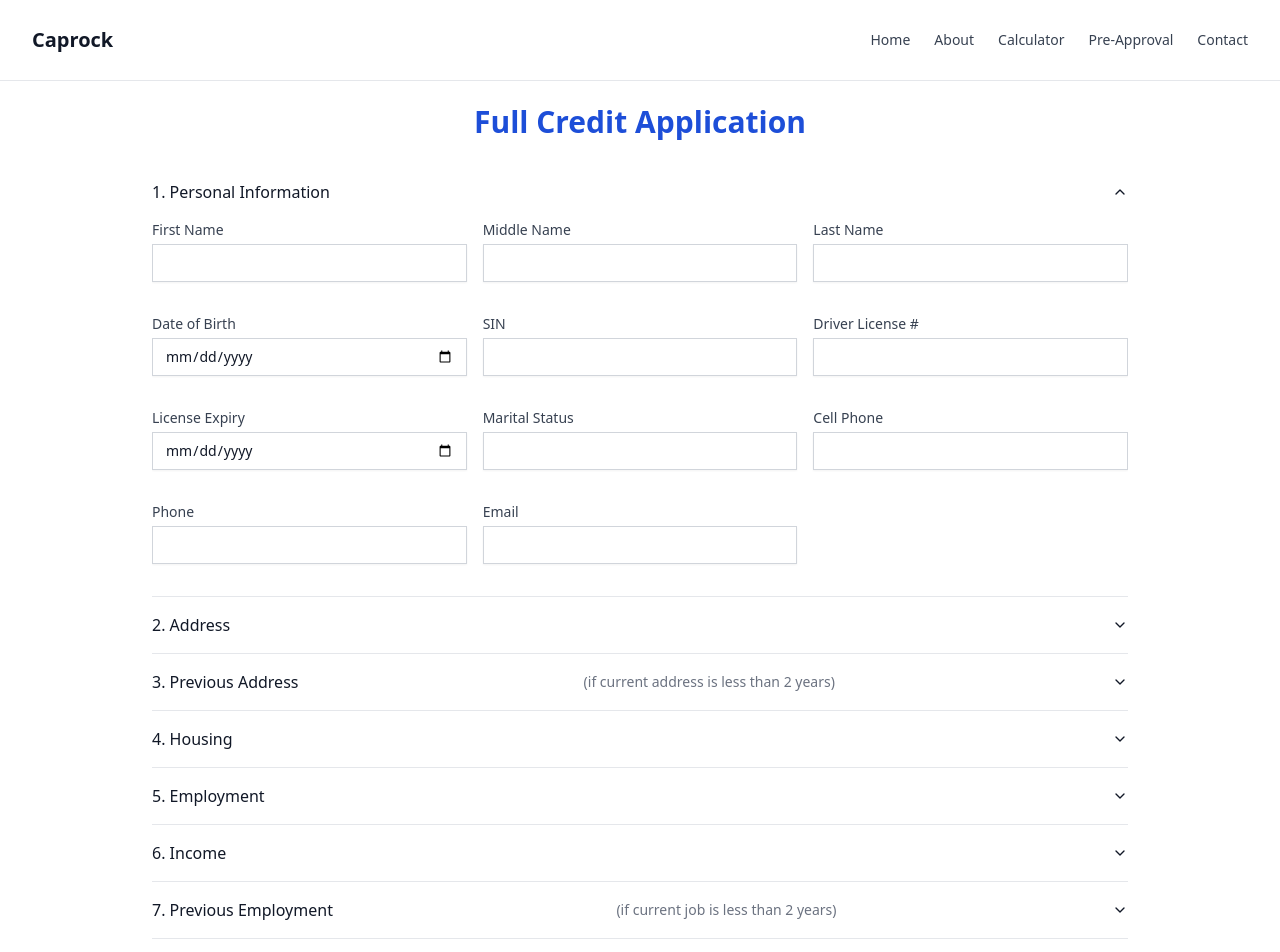
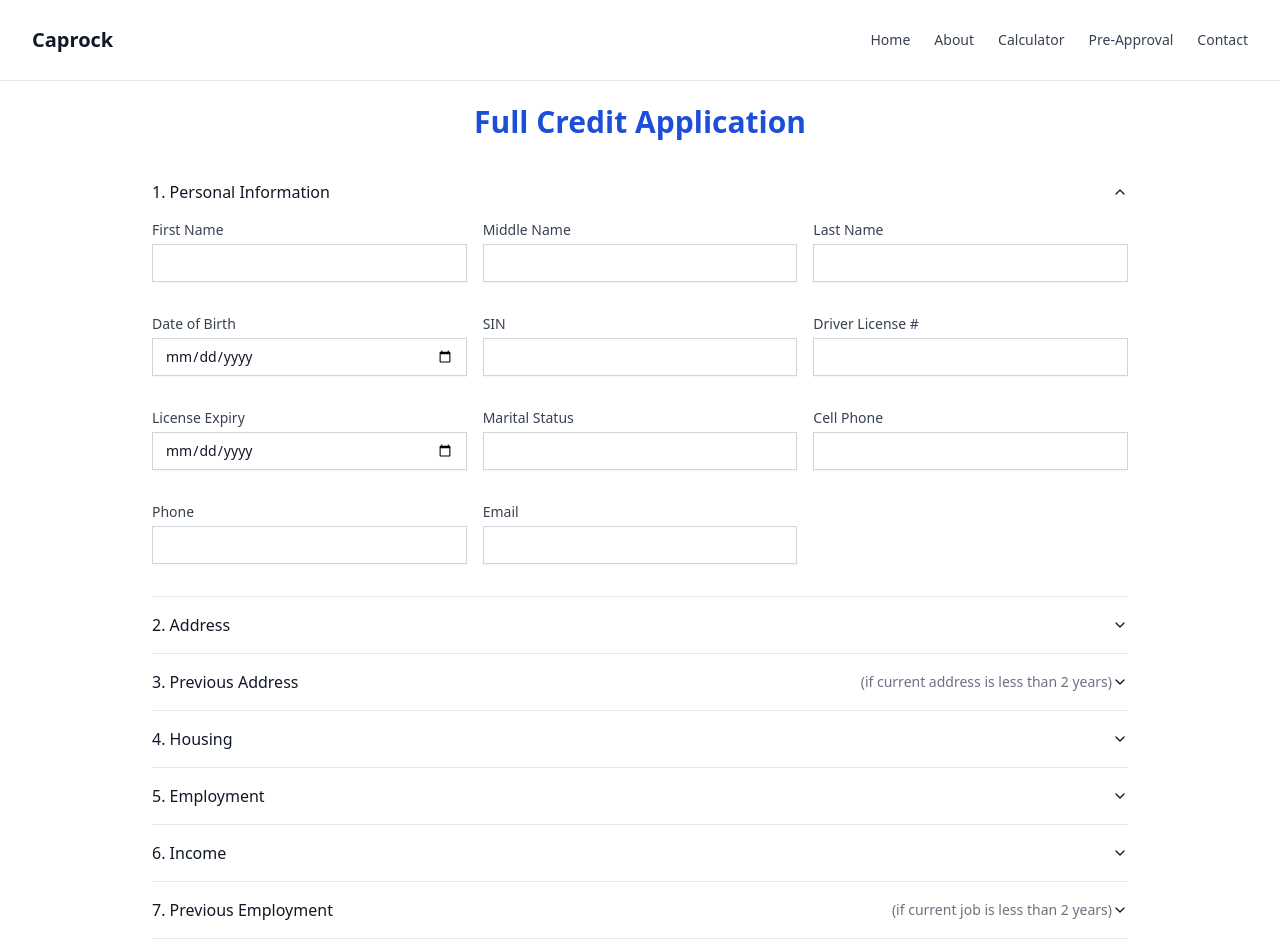
Before and after one commit to rbhullar2000/caprock-site, a Next.js app: page /full-application in a window 1280 px wide. Shown: the top 952 px of the page. Built offline with nearby package versions, Linux system fonts and the light colour scheme.

Commit message:
Update FullApplicationPage.tsx

```diff
--- a/app/full-application/FullApplicationPage.tsx
+++ b/app/full-application/FullApplicationPage.tsx
@@ -173,9 +173,13 @@ export default function FullApplicationPage() {
 
          <AccordionItem value="section3">
   <div ref={sectionRefs.section3}>
-    <AccordionTrigger className="flex flex-wrap justify-between items-center text-left">
-      <span className="text-base font-medium">3. Previous Address</span>
-      <span className="text-sm text-gray-500 ml-2">(if current address is less than 2 years)</span>
+    <AccordionTrigger>
+      <div className="flex flex-col md:flex-row md:items-center md:justify-between w-full text-left">
+        <span>3. Previous Address</span>
+        <span className="text-sm text-gray-500 md:ml-4">
+          (if current address is less than 2 years)
+        </span>
+      </div>
     </AccordionTrigger>
     <AccordionContent>
       <div className="grid md:grid-cols-2 gap-4">
@@ -246,9 +250,13 @@ export default function FullApplicationPage() {
 
         <AccordionItem value="section7">
   <div ref={sectionRefs.section7}>
-    <AccordionTrigger className="flex flex-wrap justify-between items-center text-left">
-      <span className="text-base font-medium">7. Previous Employment</span>
-      <span className="text-sm text-gray-500 ml-2">(if current job is less than 2 years)</span>
+    <AccordionTrigger>
+      <div className="flex flex-col md:flex-row md:items-center md:justify-between w-full text-left">
+        <span>7. Previous Employment</span>
+        <span className="text-sm text-gray-500 md:ml-4">
+          (if current job is less than 2 years)
+        </span>
+      </div>
     </AccordionTrigger>
     <AccordionContent>
       <div className="grid md:grid-cols-2 gap-4">
@@ -260,6 +268,7 @@ export default function FullApplicationPage() {
     </AccordionContent>
   </div>
 </AccordionItem>
+
           <AccordionItem value="section8">
             <div ref={sectionRefs.section8}>
               <AccordionTrigger>8. Co-Applicant</AccordionTrigger>
```
